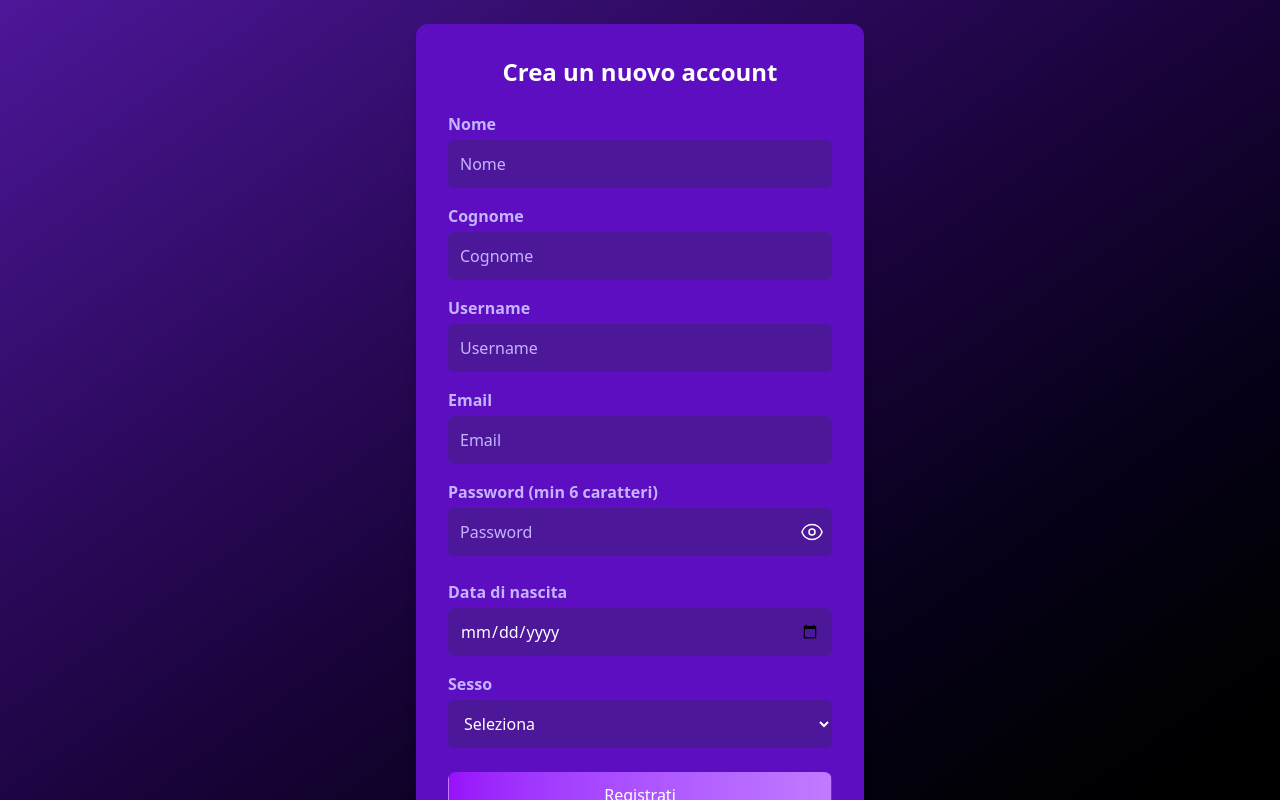
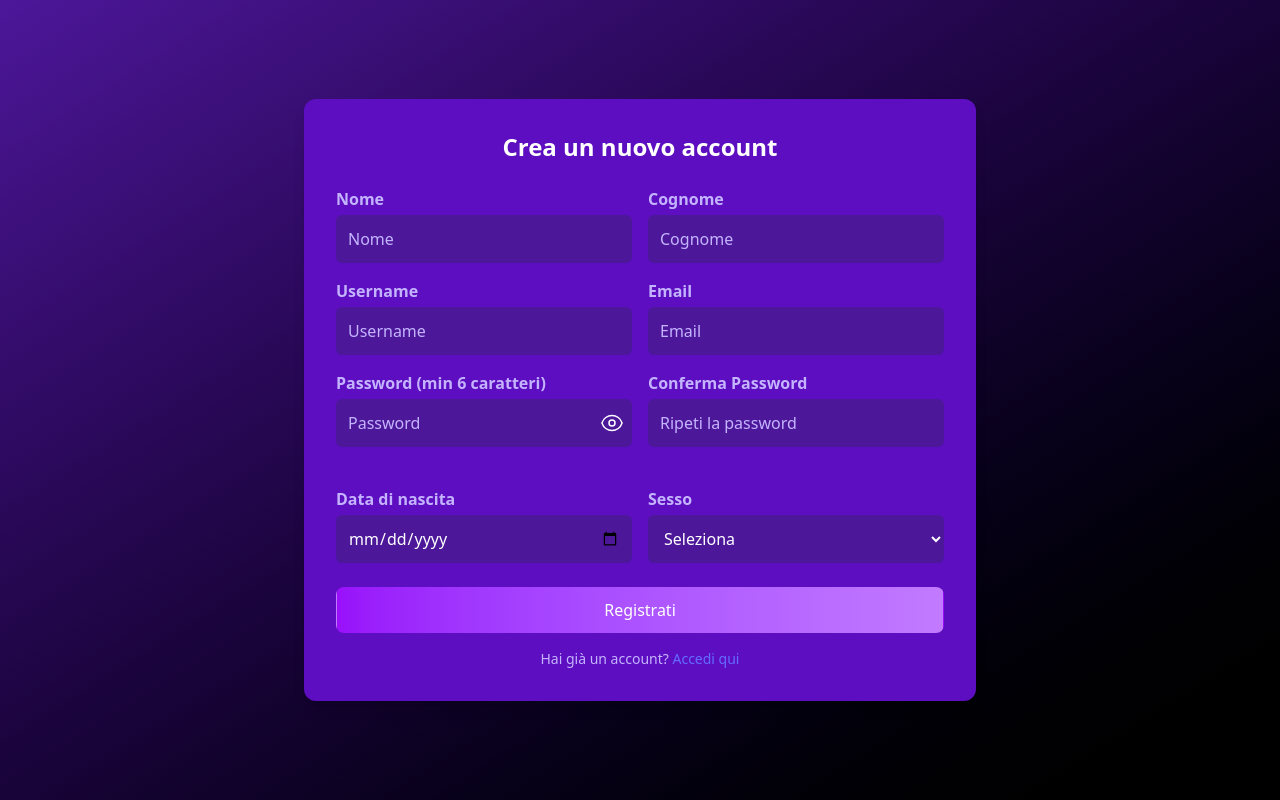
Before and after one commit to Nicosbiu/pokemon-collezione, a React (Vite) app: page /register in a window 1280 px wide. Built offline with nearby package versions, Linux system fonts and the light colour scheme; no server answers.

Commit message:
Aggiustata la register

```diff
--- a/src/index.css
+++ b/src/index.css
@@ -101,3 +101,10 @@ button:focus-visible {
 .password-toggle-btn:focus {
   outline: none;
 }
+
+/* Per nascondere icone di varie estensioni password manager */
+input[data-lastpass-icon-root],
+input[data-1p-ignore],
+input[data-nordpass-ignore] {
+  background-image: none !important;
+}
--- a/src/pages/RegisterPage.jsx
+++ b/src/pages/RegisterPage.jsx
@@ -14,14 +14,43 @@ export default function RegisterPage() {
     const [dataNascita, setDataNascita] = useState('');
     const [sesso, setSesso] = useState('');
     const [error, setError] = useState('');
+
+    const [confirmPassword, setConfirmPassword] = useState('');
+    const [passwordMatch, setPasswordMatch] = useState(true);
+    const [isSubmitting, setIsSubmitting] = useState(false);
+
     const { signup } = useAuth();
     const navigate = useNavigate();
+
+    const checkPasswordMatch = (pwd, confirmPwd) => {
+        const match = pwd === confirmPwd;
+        setPasswordMatch(match);
+        return match;
+    };
+
+    const handlePasswordChange = (e) => {
+        const value = e.target.value;
+        setPassword(value);
+        checkPasswordMatch(value, confirmPassword);
+    };
+
+    const handleConfirmPasswordChange = (e) => {
+        const value = e.target.value;
+        setConfirmPassword(value);
+        checkPasswordMatch(password, value);
+    };
 
     const handleSubmit = async (e) => {
         e.preventDefault();
         setError('');
 
-        // Validazione data di nascita
+        // AGGIUNGI QUESTA VALIDAZIONE
+        if (!passwordMatch) {
+            setError('Le password non coincidono');
+            return;
+        }
+
+        // Validazione data di nascita (già esistente)
         if (!dataNascita) {
             setError('Per favore inserisci la data di nascita');
             return;
@@ -32,15 +61,13 @@ export default function RegisterPage() {
             setError('La data di nascita non può essere nel futuro');
             return;
         }
-        // Puoi aggiungere controlli extra tipo età minima
 
-        let loadingToast;
+        setIsSubmitting(true); // AGGIUNGI QUESTA RIGA
+
         try {
-            console.log('Inizio registrazione...');
-            loadingToast = toast.loading('Creazione account in corso...');
+            const loadingToast = toast.loading('Creazione account in corso...');
 
-            const result = await signup(email, password, { nome, cognome, username, dataNascita, sesso });
-            console.log('Registrazione completata:', result);
+            await signup(email, password, { nome, cognome, username, dataNascita, sesso });
 
             toast.dismiss(loadingToast);
             toast.success(`Benvenuto ${nome}! La tua collezione ti aspetta!`, {
@@ -48,18 +75,14 @@ export default function RegisterPage() {
                 icon: '🎉',
             });
 
-            console.log('Toast di successo mostrato, redirect in 1.5s...');
             setTimeout(() => {
-                console.log('Eseguo redirect...');
                 navigate('/', { replace: true });
             }, 1500);
 
         } catch (err) {
-            console.error('Errore durante registrazione:', err);
-            if (loadingToast) {
-                toast.dismiss(loadingToast);
-            }
             toast.error('Errore nella registrazione: ' + err.message);
+        } finally {
+            setIsSubmitting(false); // AGGIUNGI QUESTA RIGA
         }
     };
 
@@ -75,46 +98,78 @@ export default function RegisterPage() {
                 }}
             />
 
-            <form onSubmit={handleSubmit} className="bg-violet-800 bg-opacity-70 rounded-xl shadow-lg p-8 w-full max-w-md mx-auto">
+            <form onSubmit={handleSubmit} className="bg-violet-800 bg-opacity-70 rounded-xl shadow-lg p-8 w-full max-w-2xl mx-auto">
                 <h2 className="text-2xl font-bold mb-6 text-center text-white">Crea un nuovo account</h2>
                 {error && <p className="text-red-400 mb-4 text-center">{error}</p>}
 
-                <div className="mb-4">
+                {/* Riga 1: Nome e Cognome */}
+                <div className="grid grid-cols-1 md:grid-cols-2 gap-4 mb-4">
+                    <div>
                         <label htmlFor="nome" className="block text-violet-300 mb-1 font-semibold">Nome</label>
                         <input type="text" id="nome" placeholder="Nome" value={nome} onChange={e => setNome(e.target.value)}
                             className="w-full p-3 rounded-md bg-violet-900 placeholder-violet-300 text-white focus:outline-none focus:ring-2 focus:ring-purple-500" />
                     </div>
 
-                <div className="mb-4">
+                    <div>
                         <label htmlFor="cognome" className="block text-violet-300 mb-1 font-semibold">Cognome</label>
                         <input type="text" id="cognome" placeholder="Cognome" value={cognome} onChange={e => setCognome(e.target.value)}
                             className="w-full p-3 rounded-md bg-violet-900 placeholder-violet-300 text-white focus:outline-none focus:ring-2 focus:ring-purple-500" />
                     </div>
+                </div>
 
-                <div className="mb-4">
+                {/* Riga 2: Username e Email */}
+                <div className="grid grid-cols-1 md:grid-cols-2 gap-4 mb-4">
+                    <div>
                         <label htmlFor="username" className="block text-violet-300 mb-1 font-semibold">Username</label>
                         <input type="text" id="username" placeholder="Username" value={username} onChange={e => setUsername(e.target.value)}
                             className="w-full p-3 rounded-md bg-violet-900 placeholder-violet-300 text-white focus:outline-none focus:ring-2 focus:ring-purple-500" />
                     </div>
 
-                <div className="mb-4">
+                    <div>
                         <label htmlFor="email" className="block text-violet-300 mb-1 font-semibold">Email</label>
                         <input type="email" id="email" placeholder="Email" value={email} onChange={e => setEmail(e.target.value)}
                             className="w-full p-3 rounded-md bg-violet-900 placeholder-violet-300 text-white focus:outline-none focus:ring-2 focus:ring-purple-500" />
                     </div>
-
-                <div className="mb-4">
-                    <PasswordInput value={password} onChange={e => setPassword(e.target.value)} />
                 </div>
 
-                <div className="mb-4">
+                {/* Riga 3: Password e Conferma Password */}
+                <div className="grid grid-cols-1 md:grid-cols-2 gap-4 mb-4">
+                    <div>
+                        <PasswordInput value={password} onChange={handlePasswordChange} />
+                    </div>
+
+                    <div>
+                        <label htmlFor="confirmPassword" className="block text-violet-300 mb-1 font-semibold">
+                            Conferma Password
+                        </label>
+                        <input
+                            type="password"
+                            id="confirmPassword"
+                            placeholder="Ripeti la password"
+                            value={confirmPassword}
+                            onChange={handleConfirmPasswordChange}
+                            className={`w-full p-3 rounded-md bg-violet-900 placeholder-violet-300 text-white focus:outline-none focus:ring-2 ${passwordMatch ? 'focus:ring-purple-500' : 'focus:ring-red-500 border border-red-400'
+                                }`}
+                        />
+
+                        {confirmPassword && (
+                            <div className={`text-sm mt-1 ${passwordMatch ? 'text-green-400' : 'text-red-400'}`}>
+                                {passwordMatch ? '✅ Le password coincidono' : '❌ Le password non coincidono'}
+                            </div>
+                        )}
+                    </div>
+                </div>
+
+                {/* Riga 4: Data di nascita e Sesso */}
+                <div className="grid grid-cols-1 md:grid-cols-2 gap-4 mb-6">
+                    <div>
                         <label htmlFor="dataNascita" className="block text-violet-300 mb-1 font-semibold">Data di nascita</label>
                         <input type="date" id="dataNascita" name="dataNascita" value={dataNascita} onChange={e => setDataNascita(e.target.value)}
                             max={new Date().toISOString().split("T")[0]}
                             className="w-full p-3 rounded-md bg-violet-900 placeholder-violet-300 text-white focus:outline-none focus:ring-2 focus:ring-purple-500" />
                     </div>
 
-                <div className="mb-6">
+                    <div>
                         <label htmlFor="sesso" className="block text-violet-300 mb-1 font-semibold">Sesso</label>
                         <select id="sesso" value={sesso} onChange={e => setSesso(e.target.value)}
                             className="w-full p-3 rounded-md bg-violet-900 placeholder-violet-300 text-white focus:outline-none focus:ring-2 focus:ring-purple-500">
@@ -124,10 +179,15 @@ export default function RegisterPage() {
                             <option value="Altro">Altro</option>
                         </select>
                     </div>
+                </div>
 
-                <button type="submit"
-                    className="w-full bg-gradient-to-r from-purple-600 to-purple-400 py-3 rounded-md font-semibold hover:from-purple-700 hover:to-purple-500 transition text-white">
-                    Registrati
+                {/* Pulsante submit */}
+                <button
+                    type="submit"
+                    disabled={isSubmitting || !passwordMatch}
+                    className="w-full bg-gradient-to-r from-purple-600 to-purple-400 py-3 rounded-md font-semibold hover:from-purple-700 hover:to-purple-500 transition text-white disabled:opacity-50"
+                >
+                    {isSubmitting ? 'Creazione account...' : 'Registrati'}
                 </button>
 
                 <p className="mt-4 text-center text-sm text-violet-300">
@@ -138,6 +198,7 @@ export default function RegisterPage() {
                 </p>
             </form>
 
+
         </div>
     );
 }
```
Lines whose indentation alone changed are shown as unchanged.
